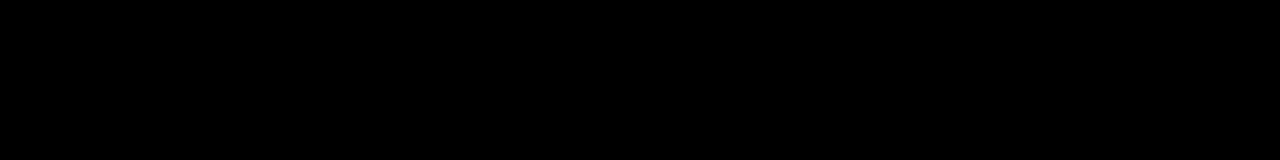
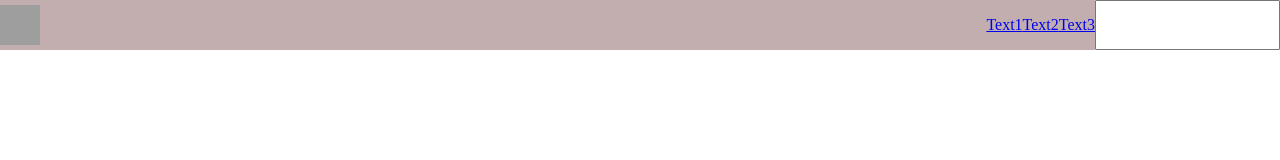
Before and after one commit to JoseManuelCastro801/PlatziVideo, a React app: page / in a window 1280 px wide. Built offline with nearby package versions, Linux system fonts and the light colour scheme; grey boxes are pictures that could not be loaded.

Commit message:
Se agrega componente header

```diff
--- a/src/assets/styles/app.scss
+++ b/src/assets/styles/app.scss
@@ -1,4 +1,4 @@
 body{
     margin: 0;
-    background-color: black;
+    background-color: white;
 }
--- /dev/null
+++ b/src/assets/styles/header.scss
@@ -0,0 +1,13 @@
+.header{
+    background-color: #c2aeae;
+    display: flex;
+    align-items: center;
+    justify-content: space-between;
+}
+.header__img{
+    width: 40px;
+    height: 40px;
+}
+.header__nav{
+    display: flex;
+}
--- /dev/null
+++ b/src/components/Header.jsx
@@ -0,0 +1,16 @@
+import React from 'react'
+import '../assets/styles/header.scss'
+
+const Header = () => (
+    <header class="header">
+        <img class="header__img" src="https://www.flaticon.es/premium-icon/icons/svg/2920/2920847.svg" alt="ImagenHardPoint"/>
+        <nav class="header__nav">
+            <p><a href="/">Text1</a></p>
+            <p><a href="/">Text2</a></p>
+            <p><a href="/">Text3</a></p>
+            <input type="text"/>
+        </nav>
+    </header>
+);
+
+export default Header;
--- a/src/components/Home.jsx
+++ b/src/components/Home.jsx
@@ -1,8 +1,9 @@
 import React from 'react'
+import Header from './Header'
 import '../assets/styles/app.scss'
 
 const Home = () => (
-    <h1>Esta el la portada</h1>
+    <Header></Header>
 );
 
 export default Home;
```
Also changed, not shown: 1 other file.
